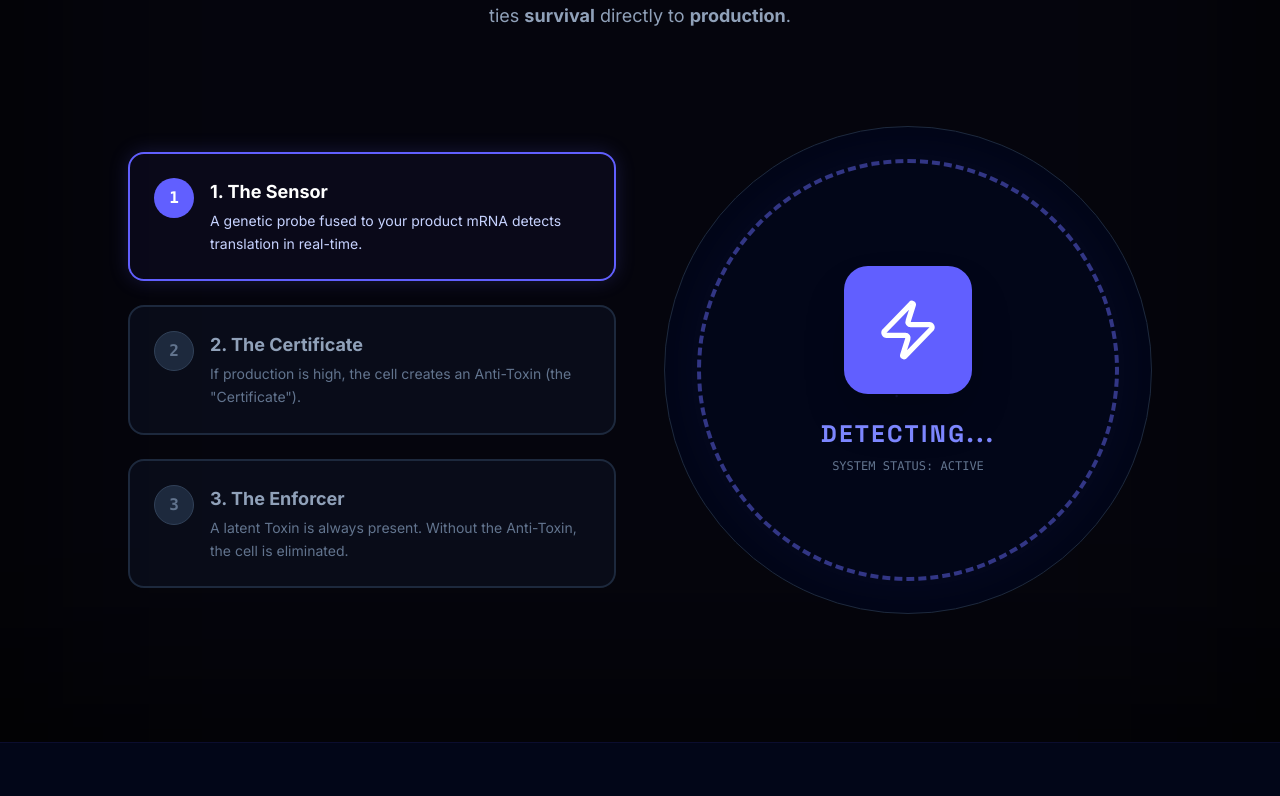
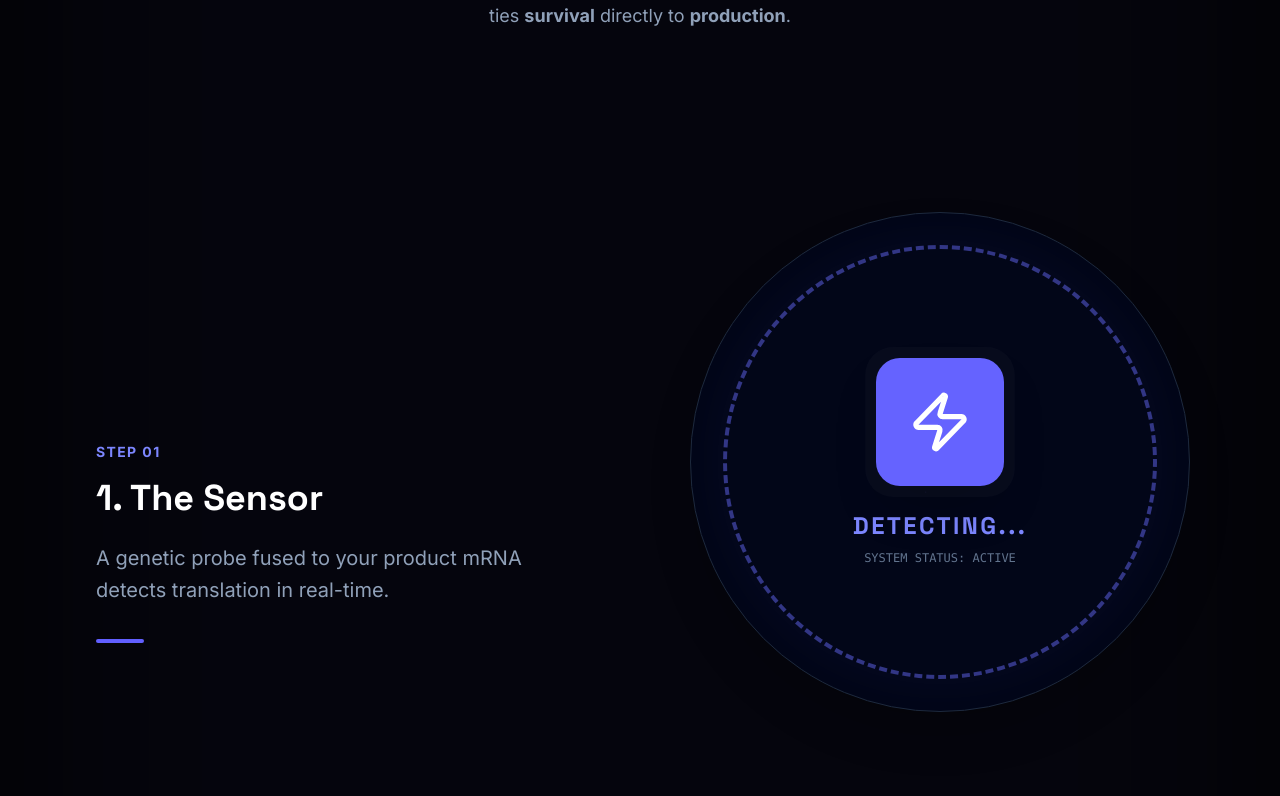
Before and after one commit to QuercusCode/Catcheaterweb, a Next.js app: page /science in a window 1280 px wide. Shown: the part 1764-2560 px from the top of the page. Built offline with nearby package versions, Linux system fonts and the light colour scheme.

Commit message:
feat(science): implement sticky scrollytelling for MechanismViewer

```diff
--- a/src/components/sections/MechanismViewer.tsx
+++ b/src/components/sections/MechanismViewer.tsx
@@ -2,7 +2,7 @@
 
 import { motion } from 'framer-motion';
 import { useState } from 'react';
-import { Zap, ShieldCheck, Dna, CheckCircle2, XCircle } from 'lucide-react';
+import { Zap, ShieldCheck, Dna } from 'lucide-react';
 
 export default function MechanismViewer() {
     const [activeStep, setActiveStep] = useState(0);
@@ -38,40 +38,36 @@ export default function MechanismViewer() {
     ];
 
     return (
-        <div className="w-full max-w-5xl mx-auto grid md:grid-cols-2 gap-12 items-center">
+        <div className="w-full max-w-6xl mx-auto grid md:grid-cols-2 gap-12 relative items-start">
 
-            {/* LEFT: Controls / Explanation */}
-            <div className="space-y-6">
+            {/* LEFT: Scrollable Text Stream */}
+            <div className="relative z-10 py-24">
                 {steps.map((step, index) => (
-                    <motion.button
+                    <motion.div
                         key={step.id}
-                        onClick={() => setActiveStep(index)}
-                        className={`w-full text-left p-6 rounded-2xl border-2 transition-all duration-300 relative overflow-hidden group
-                            ${activeStep === index
-                                ? 'border-indigo-500 bg-indigo-950/20 shadow-[0_0_20px_rgba(99,102,241,0.2)]'
-                                : 'border-slate-800 bg-slate-900/40 hover:bg-slate-800 hover:border-slate-700'
-                            }`}
+                        initial={{ opacity: 0.2 }}
+                        whileInView={{ opacity: 1 }}
+                        viewport={{ margin: "-40% 0px -40% 0px", once: false }}
+                        onViewportEnter={() => setActiveStep(index)}
+                        className="min-h-[80vh] flex flex-col justify-center p-8 transition-all"
                     >
-                        <div className="flex items-start gap-4 relative z-10">
-                            <div className={`w-10 h-10 rounded-full flex items-center justify-center shrink-0 border
-                                ${activeStep === index ? `${step.bg} text-white border-transparent` : 'bg-slate-800 border-slate-700 text-slate-500'}`}>
-                                <span className="font-mono font-bold">{index + 1}</span>
+                        <div className={`text-sm font-bold uppercase tracking-widest mb-4 ${step.color}`}>
+                            Step 0{index + 1}
                         </div>
-                            <div>
-                                <h3 className={`text-lg font-bold mb-1 ${activeStep === index ? 'text-white' : 'text-slate-400 group-hover:text-slate-200'}`}>
+                        <h3 className="text-3xl md:text-4xl font-display font-bold mb-6 text-white">
                             {step.title}
                         </h3>
-                                <p className={`text-sm leading-relaxed ${activeStep === index ? 'text-indigo-200' : 'text-slate-500'}`}>
+                        <p className="text-xl text-slate-400 leading-relaxed mb-8">
                             {step.description}
                         </p>
-                            </div>
-                        </div>
-                    </motion.button>
+                        <div className={`w-12 h-1 rounded-full ${activeStep === index ? step.bg : 'bg-slate-800'} transition-colors duration-500`} />
+                    </motion.div>
                 ))}
             </div>
 
-            {/* RIGHT: Visual Simulation */}
-            <div className="relative aspect-square bg-slate-950 rounded-full border border-slate-800 p-8 flex items-center justify-center overflow-hidden">
+            {/* RIGHT: Sticky Visual Simulation */}
+            <div className="sticky top-32 h-[calc(100vh-8rem)] flex items-center justify-center">
+                <div className="relative w-full aspect-square max-w-[500px] bg-slate-950 rounded-full border border-slate-800 p-8 flex items-center justify-center overflow-hidden shadow-2xl">
                     {/* Cell Boundary */}
                     <motion.div
                         animate={{
@@ -93,13 +89,20 @@ export default function MechanismViewer() {
                             initial={{ scale: 0.8, opacity: 0 }}
                             animate={{ scale: 1, opacity: 1 }}
                             transition={{ type: 'spring', bounce: 0.5 }}
-                        className={`w-32 h-32 rounded-3xl mx-auto mb-6 flex items-center justify-center ${steps[activeStep].bg} shadow-2xl`}
+                            className={`w-32 h-32 rounded-3xl mx-auto mb-6 flex items-center justify-center ${steps[activeStep].bg} shadow-2xl relative`}
                         >
                             {/* Assign to variable to satisfy JSX requirement */}
                             {(() => {
                                 const StepIcon = steps[activeStep].icon;
                                 return <StepIcon size={64} className="text-white" />;
                             })()}
+
+                            {/* Pulse Effect */}
+                            <motion.div
+                                animate={{ scale: [1, 1.2, 1], opacity: [0.5, 0, 0] }}
+                                transition={{ duration: 2, repeat: Infinity }}
+                                className="absolute inset-0 rounded-3xl bg-white/30"
+                            />
                         </motion.div>
 
                         <motion.div
@@ -137,5 +140,6 @@ export default function MechanismViewer() {
 
                 </div>
             </div>
+        </div>
     );
 }
```
Lines whose indentation alone changed are shown as unchanged.
